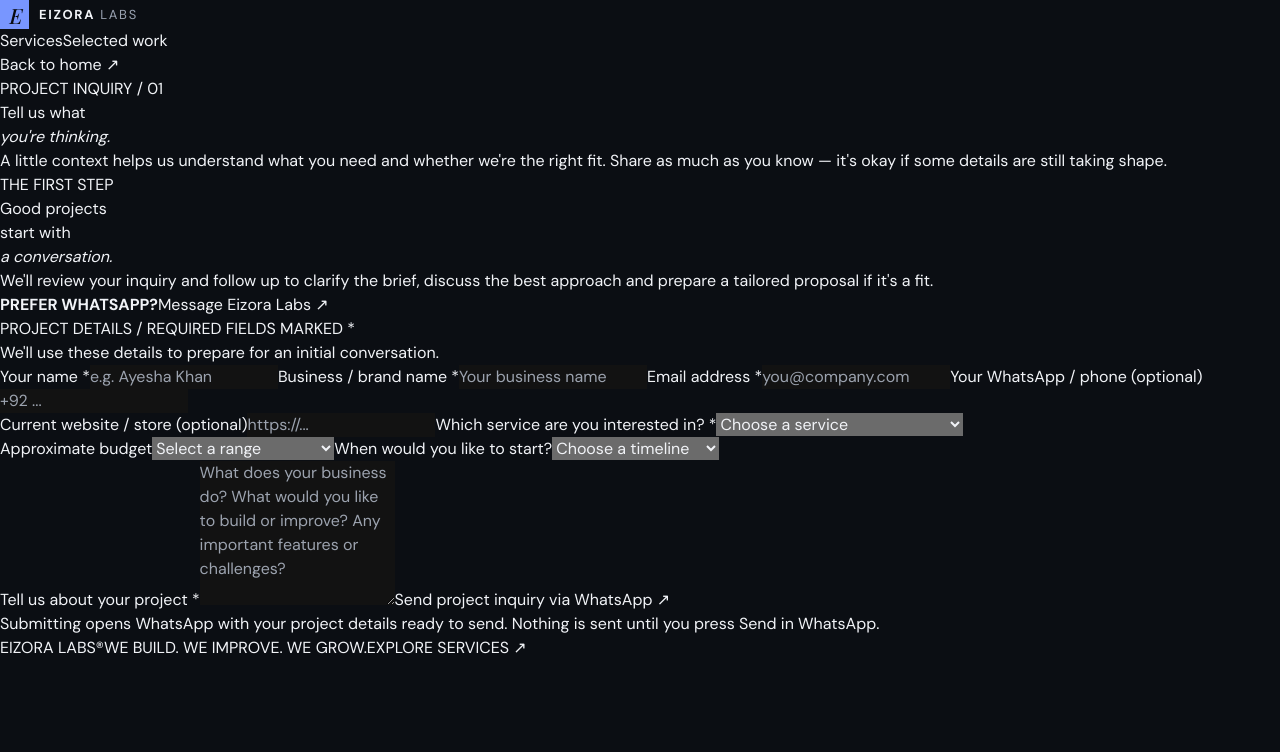
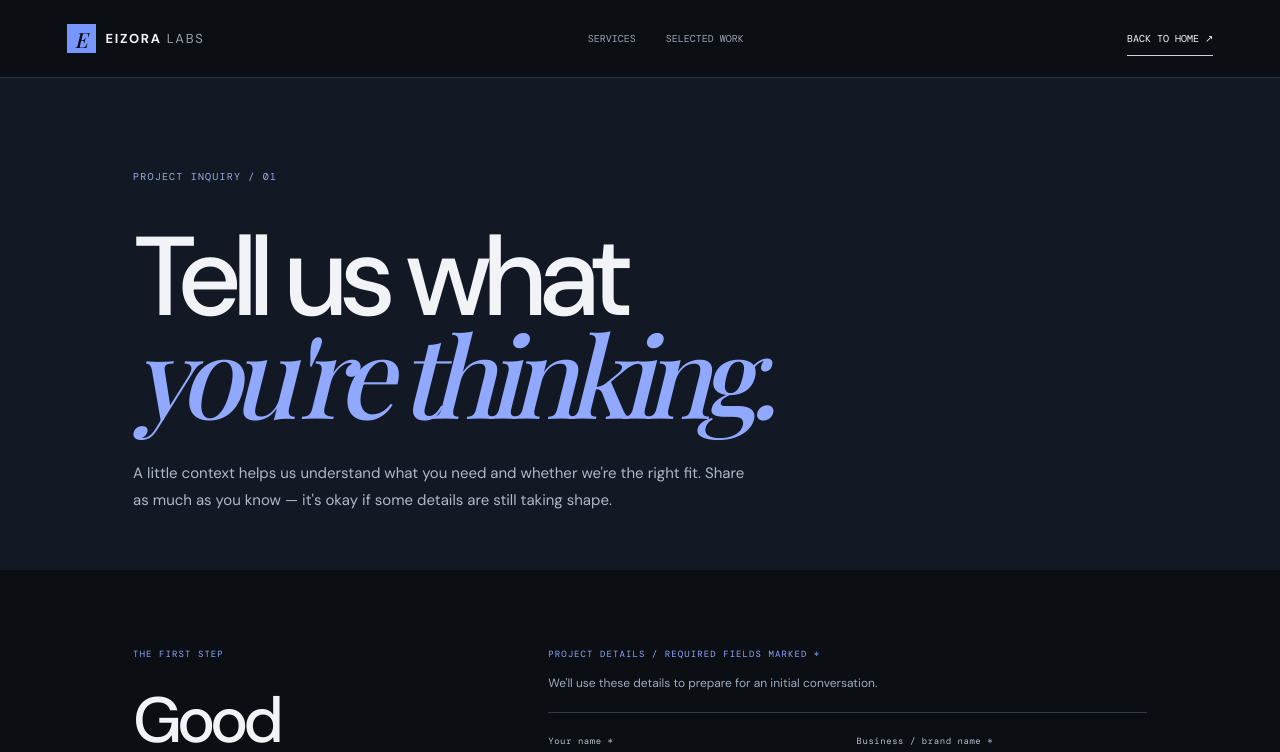
Before and after one commit to MurtazaSiddiqui2003/eizora-website, a Next.js app: page /start-project in a window 1280 px wide. Shown: the top 752 px of the page. Built offline with nearby package versions, Linux system fonts and the light colour scheme; a web font is replaced by a local one.

Commit message:
Style services and integrated project inquiry pages

```diff
--- a/app/globals.css
+++ b/app/globals.css
@@ -251,3 +251,85 @@ body{background:var(--paper);color:var(--ink)}
   .work-section,.approach-section,.studio-section,.contact-section{background:#0b0e13}
   .intro-band{background:#151c28}
 }
+
+
+/* Public services and project inquiry experience */
+.service-row{color:inherit;text-decoration:none}
+.service-row:hover h3{color:#9bb0ff}
+.contact-whatsapp{display:block;margin-top:16px;color:#aab6cb;font:9px var(--mono);text-transform:uppercase}
+.section-topline a{color:#aebbd1;font:9px var(--mono);letter-spacing:.08em}
+.business-page{min-height:100vh;background:#0b0e13;color:#f1f3f7}
+.business-nav{height:78px;padding:0 5.2vw;display:flex;align-items:center;justify-content:space-between;border-bottom:1px solid #2a303b}
+.business-nav nav{display:flex;gap:30px;color:#9aa3b2;font:10px var(--mono);text-transform:uppercase}
+.business-nav-cta{font:10px var(--mono);text-transform:uppercase;border-bottom:1px solid #cbd2df;padding:10px 0}
+.business-hero{padding:90px 10.4vw 58px;background:#121925}
+.business-kicker,.business-section-top{font:10px var(--mono);letter-spacing:.12em;color:#9aaddc}
+.business-hero h1,.inquiry-hero h1{font-size:clamp(68px,10vw,130px);line-height:.86;letter-spacing:-.09em;font-weight:500;margin:42px 0 30px}
+.business-hero h1 em,.inquiry-hero h1 em,.business-terms h2 em,.business-cta h2 em,.inquiry-aside h2 em{font-family:var(--serif);font-weight:500;color:#91a8ff}
+.business-hero>p,.inquiry-hero>p{max-width:620px;color:#aeb8c8;font-size:15px;line-height:1.85}
+.business-hero-meta{display:flex;gap:35px;flex-wrap:wrap;margin-top:55px;padding-top:17px;border-top:1px solid #354157;color:#8795ad;font:9px var(--mono);letter-spacing:.1em}
+.offer-list{padding:80px 10.4vw 95px}
+.business-section-top{display:flex;justify-content:space-between;padding-bottom:16px;border-bottom:1px solid #303949}
+.offer-card{padding:42px 0 48px;border-bottom:1px solid #303949}
+.offer-heading{display:flex;justify-content:space-between;color:#8d9bb2;font:9px var(--mono);letter-spacing:.1em}
+.offer-title-row{display:flex;justify-content:space-between;align-items:end;gap:25px;margin:30px 0 14px}
+.offer-title-row h2{font-size:clamp(32px,4.8vw,58px);font-weight:500;letter-spacing:-.07em;margin:0}
+.offer-price{text-align:right;white-space:nowrap}
+.offer-price strong{display:block;font-size:22px;font-weight:500;color:#91a8ff}
+.offer-price span{font-size:9px;color:#929daf}
+.offer-intro{max-width:650px;color:#aeb8c8;font-size:14px;line-height:1.8}
+.offer-details{display:grid;grid-template-columns:1fr 1fr;gap:70px;margin-top:30px}
+.offer-details h3{font-size:12px;font-weight:600;margin:0 0 15px}
+.offer-details ul{list-style:none;padding:0;margin:0}
+.offer-details li{padding:9px 0;border-bottom:1px solid #242d3b;color:#b5bfd0;font-size:12px}
+.offer-details li:before{content:"+";color:#91a8ff;margin-right:12px}
+.offer-exclusions p{max-width:420px;color:#929daf;font-size:12px;line-height:1.8}
+.offer-exclusions a{display:inline-block;margin-top:15px;padding-bottom:9px;border-bottom:1px solid #91a8ff;color:#cbd7f0;font:10px var(--mono);text-transform:uppercase}
+.offer-exclusions a span{margin-left:20px}
+.business-terms{padding:85px 10.4vw;background:#121925;display:grid;grid-template-columns:.8fr 1.2fr;gap:8%}
+.business-terms h2,.inquiry-aside h2{font-size:clamp(48px,6vw,76px);line-height:.92;letter-spacing:-.08em;font-weight:500;margin:35px 0 0}
+.terms-grid{display:grid;grid-template-columns:1fr 1fr;gap:35px 28px}
+.terms-grid article{border-top:1px solid #354157;padding-top:17px}
+.terms-grid b{font:9px var(--mono);color:#91a8ff}
+.terms-grid h3{font-size:17px;font-weight:500;margin:16px 0 8px}
+.terms-grid p{font-size:12px;line-height:1.8;color:#aab5c7;margin:0}
+.business-cta{padding:95px 10.4vw}
+.business-cta>span{font:10px var(--mono);letter-spacing:.12em;color:#9aaddc}
+.business-cta h2{font-size:clamp(65px,9vw,115px);line-height:.86;letter-spacing:-.09em;font-weight:500;margin:35px 0}
+.business-cta>p{max-width:430px;color:#aeb8c8;font-size:13px;line-height:1.8}
+.business-cta>a{display:inline-block;margin-top:22px;padding:16px 20px;background:#7896ff;color:#080b12;font:10px var(--mono);text-transform:uppercase}
+.business-footer{padding:25px 5.2vw;background:#07090d;display:flex;justify-content:space-between;align-items:center;gap:20px;color:#aeb8c8;font:9px var(--mono);letter-spacing:.08em}
+.business-footer>a:first-child{color:#f1f3f7;font-weight:700;font-size:13px}
+.inquiry-hero{padding:85px 10.4vw 55px;background:#121925}
+.inquiry-hero h1{font-size:clamp(62px,9vw,112px)}
+.inquiry-layout{padding:70px 10.4vw 100px;display:grid;grid-template-columns:.7fr 1.3fr;gap:9%}
+.inquiry-aside>span,.form-heading>span{font:9px var(--mono);letter-spacing:.12em;color:#91a8ff}
+.inquiry-aside h2{font-size:clamp(42px,5vw,64px);margin:28px 0}
+.inquiry-aside>p{max-width:330px;color:#9eabc0;font-size:13px;line-height:1.9}
+.inquiry-contact{margin-top:45px;padding-top:17px;border-top:1px solid #303949;display:flex;flex-direction:column;gap:13px}
+.inquiry-contact b{font:9px var(--mono);color:#8997ad}
+.inquiry-contact a{color:#c8d4ed;font-size:12px}
+.project-form{display:flex;flex-direction:column;gap:22px}
+.form-heading{padding-bottom:20px;border-bottom:1px solid #303949}
+.form-heading p{font-size:12px;color:#9eabc0;margin:10px 0 0}
+.form-grid{display:grid;grid-template-columns:1fr 1fr;gap:18px}
+.form-field{display:flex;flex-direction:column;gap:9px;min-width:0}
+.form-field>span{font:9px var(--mono);letter-spacing:.06em;color:#b5c0d1}
+.form-field input,.form-field select,.form-field textarea{width:100%;border:1px solid #303949;border-radius:0;background:#111824;color:#f1f3f7;padding:14px;font:12px var(--sans);outline:none}
+.form-field input:focus,.form-field select:focus,.form-field textarea:focus{border-color:#7896ff}
+.form-field input::placeholder,.form-field textarea::placeholder{color:#6f7b90}
+.form-field select{color-scheme:dark}
+.form-field textarea{resize:vertical;min-height:140px;line-height:1.7}
+.form-submit{display:flex;justify-content:space-between;align-items:center;border:0;border-radius:0;background:#7896ff;color:#080b12;padding:18px 20px;font:10px var(--mono);text-transform:uppercase;cursor:pointer}
+.form-submit:hover{background:#9bb0ff}
+.form-privacy{margin:-10px 0 0;color:#7f8ba0;font-size:10px;line-height:1.6}
+.form-error{margin:0;color:#ff9b9b;font-size:12px}
+@media(max-width:700px){
+.business-nav{height:68px;padding:0 20px}.business-nav nav{display:none}.business-nav-cta{font-size:8px}
+.business-hero,.inquiry-hero{padding:65px 22px 42px}.business-hero h1,.inquiry-hero h1{font-size:clamp(58px,15vw,85px);margin:32px 0 24px}
+.business-hero-meta{gap:15px;font-size:7px}.offer-list{padding:60px 22px 70px}.business-section-top{font-size:8px;gap:15px}
+.offer-card{padding:32px 0}.offer-heading{font-size:8px}.offer-title-row{display:block}.offer-title-row h2{font-size:37px}.offer-price{text-align:left;margin-top:17px}.offer-price strong{display:inline;font-size:19px}.offer-price span{display:block;margin-top:5px}
+.offer-details{grid-template-columns:1fr;gap:25px}.business-terms{padding:65px 22px;grid-template-columns:1fr;gap:40px}.terms-grid{gap:25px 18px}
+.business-cta{padding:70px 22px}.business-footer{padding:22px;flex-wrap:wrap;font-size:8px}.business-footer span{display:none}
+.inquiry-layout{padding:55px 22px 75px;grid-template-columns:1fr;gap:45px}.inquiry-aside h2{font-size:54px}.form-grid{grid-template-columns:1fr;gap:20px}
+}
```
